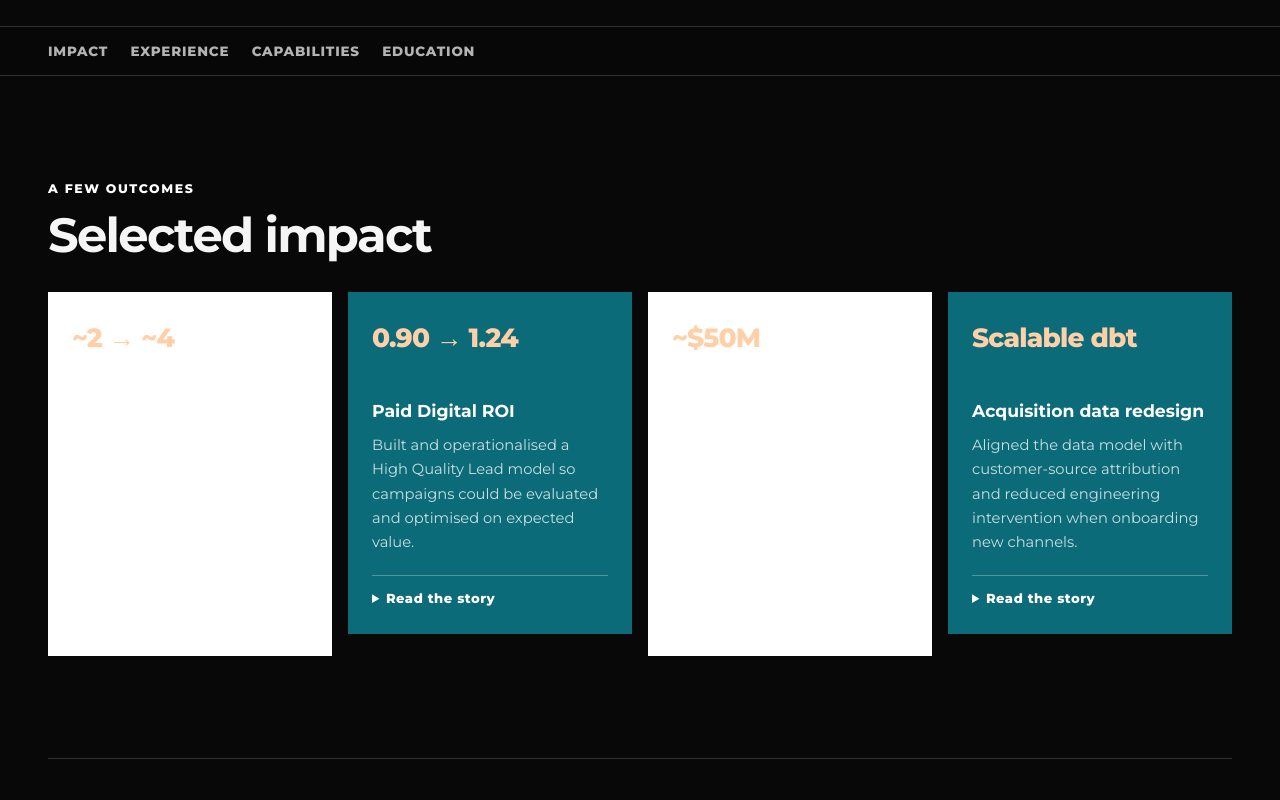
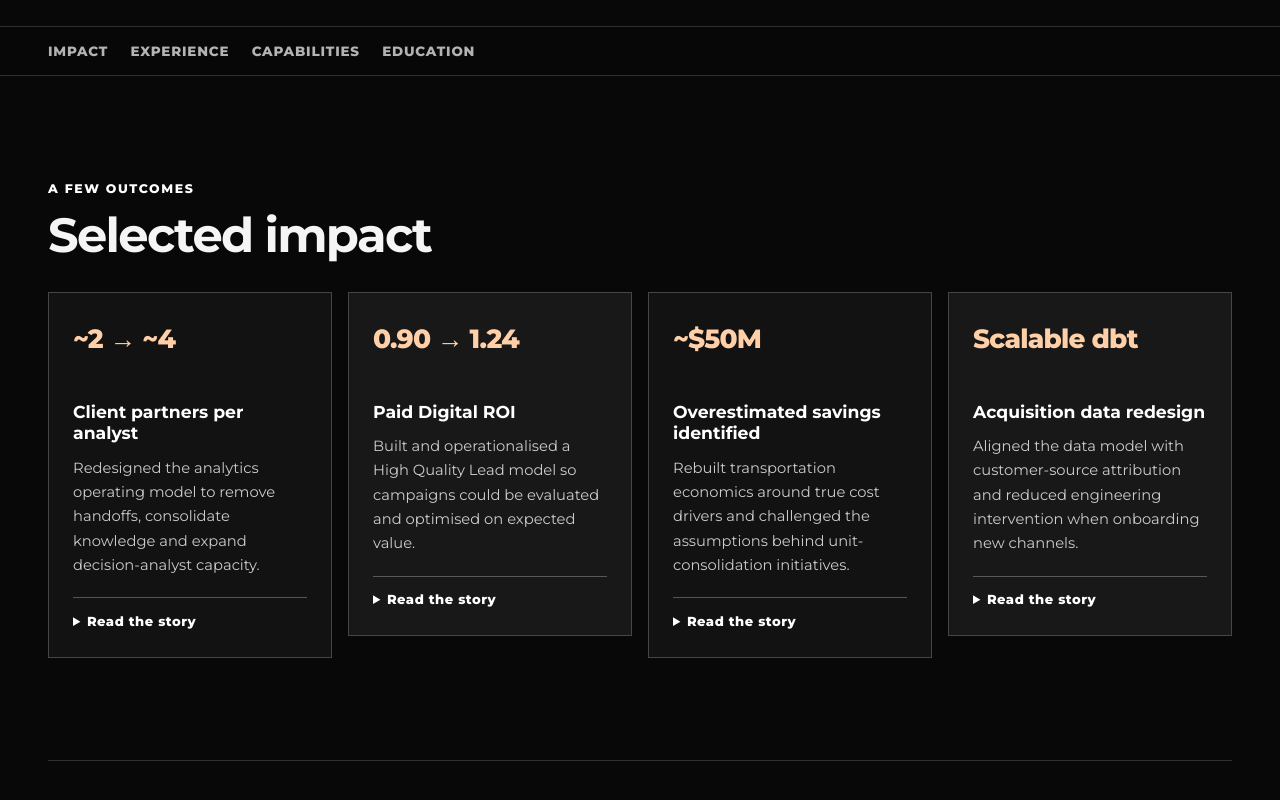
Before and after one commit to KyrilFionov/KyrilFionov.github.io, a plain HTML site: page index.html in a window 1280 px wide. Shown: the part 500-1300 px from the top of the page. Drawn offline with Linux system fonts and the light colour scheme.

Commit message:
Align impact tiles with dark theme

```diff
--- a/styles.css
+++ b/styles.css
@@ -60,8 +60,18 @@ h2 { margin-bottom: 0; font-size: clamp(2rem, 4vw, 3rem); line-height: 1.05; let
 h3 { line-height: 1.25; }
 
 .impact-grid { display: grid; grid-template-columns: repeat(4, 1fr); gap: 1rem; }
-.impact-card { align-self: start; min-height: 17rem; padding: 1.5rem; background: var(--brand); color: var(--white); }
-.impact-card:nth-child(even) { background: #0c6b78; }
+.impact-card {
+  align-self: start;
+  min-height: 17rem;
+  padding: 1.5rem;
+  color: var(--white);
+  background: var(--surface);
+  border: 1px solid #454545;
+  transition: transform .2s ease, border-color .2s ease, background-color .2s ease;
+}
+.impact-card:nth-child(even) { background: #181818; }
+.impact-card:hover,
+.impact-card:focus-within { background: #1d1d1d; border-color: var(--accent); transform: translateY(-.2rem); }
 .metric { margin-bottom: 2.5rem; color: #ffd0a8; font-size: 1.65rem; font-weight: 800; letter-spacing: -.03em; }
 .impact-card h3 { margin-bottom: .75rem; font-size: 1.08rem; }
 .impact-card > p:not(.metric) { margin: 0; color: rgb(255 255 255 / 78%); font-size: .92rem; }
@@ -124,6 +134,8 @@ footer a { color: var(--white); font-weight: 700; }
 
 @media (prefers-reduced-motion: reduce) {
   html { scroll-behavior: auto; }
+  .impact-card { transition: none; }
+  .impact-card:hover, .impact-card:focus-within { transform: none; }
 }
 
 @media print {
@@ -141,7 +153,7 @@ footer a { color: var(--white); font-weight: 700; }
   .section-heading { margin-bottom: 4mm; }
   h2 { font-size: 18pt; }
   .impact-grid { grid-template-columns: repeat(4, 1fr); gap: 2mm; }
-  .impact-card, .impact-card:nth-child(even) { min-height: 0; padding: 4mm; color: #000; background: none; border: 1px solid #999; break-inside: avoid; }
+  .impact-card, .impact-card:nth-child(even) { min-height: 0; padding: 4mm; color: #000; background: none; border: 1px solid #999; break-inside: avoid; transform: none; }
   .metric { margin-bottom: 3mm; color: #000; font-size: 14pt; }
   .impact-card > p:not(.metric) { color: #333; font-size: 8pt; }
   .impact-card details { display: none; }
```
